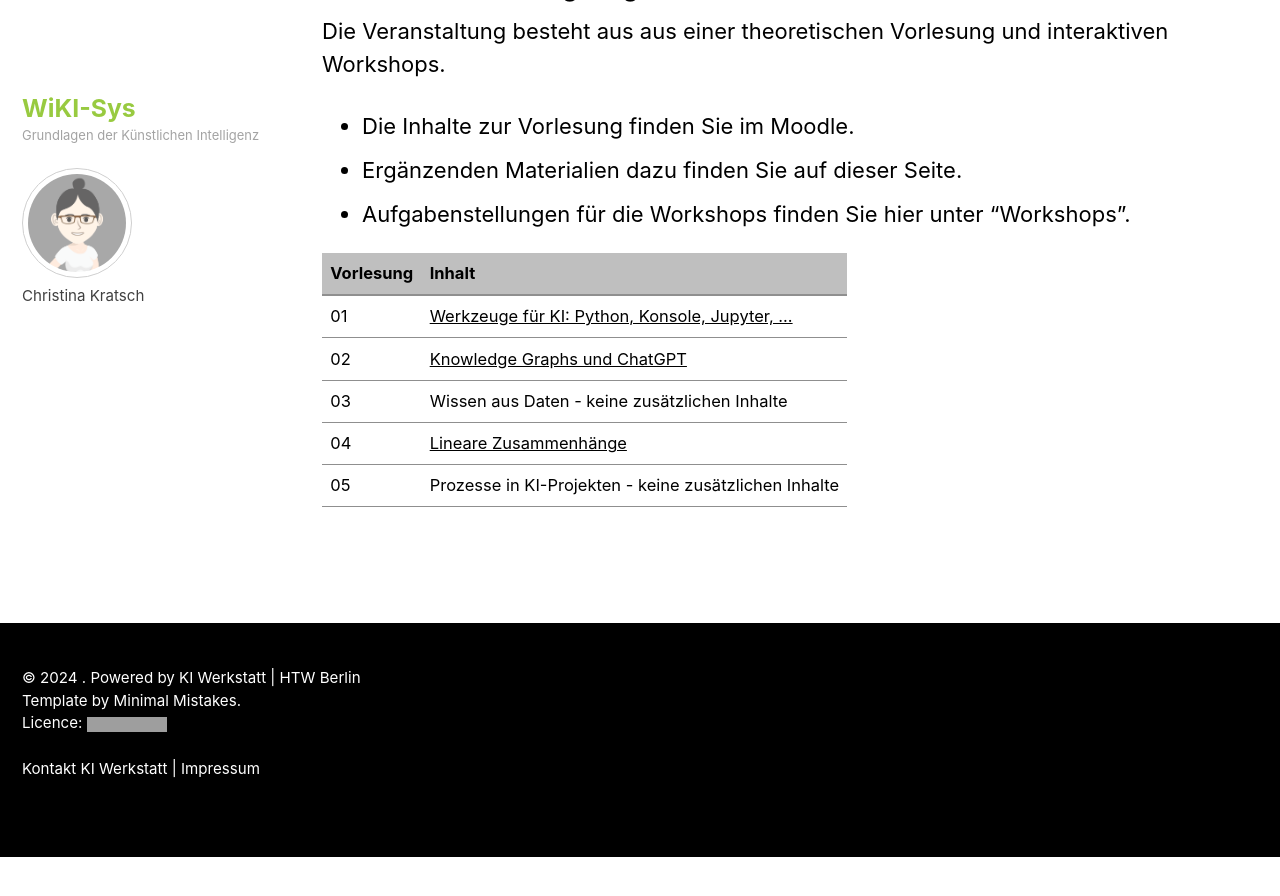
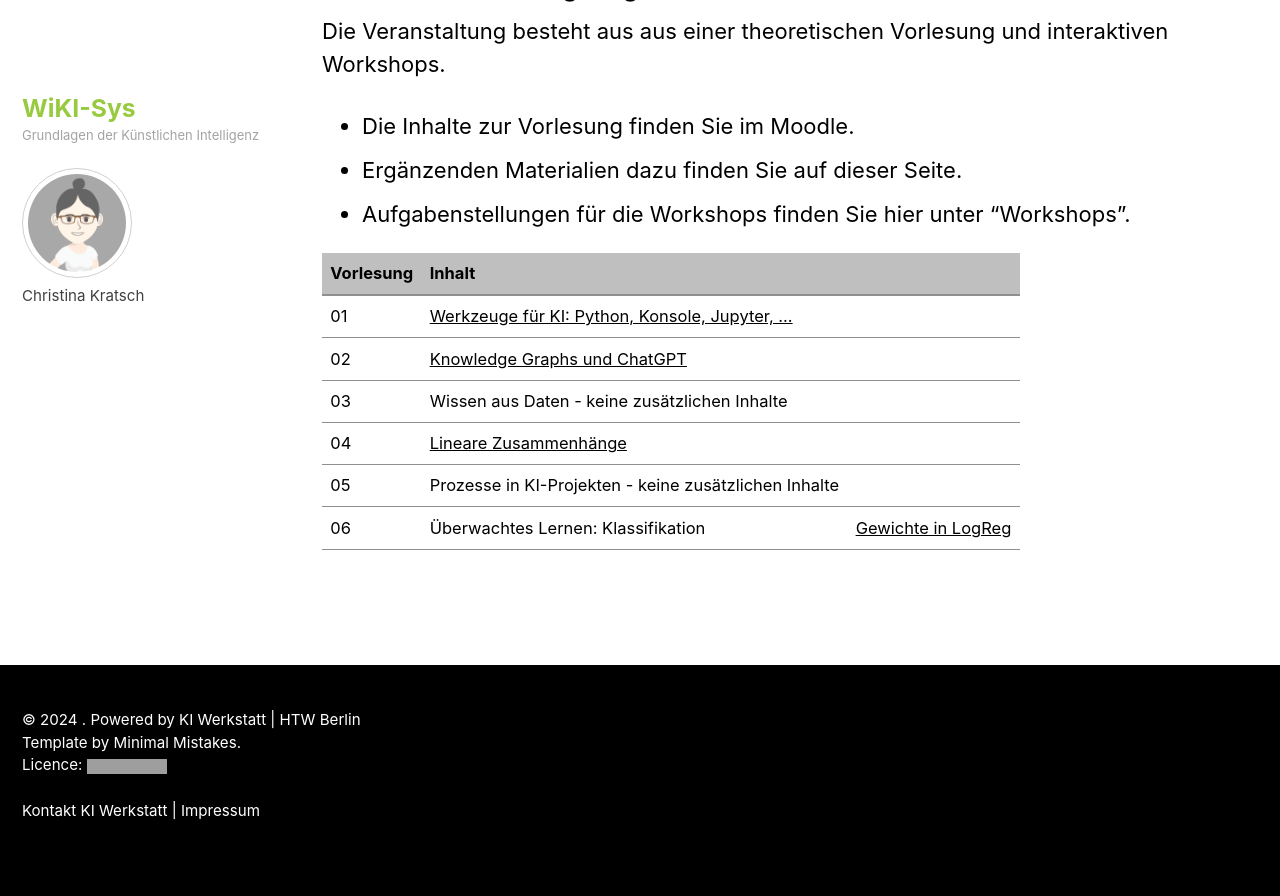
Before and after one commit to chkra/KISys, a Jekyll site: the page built from index.md, in a window 1280 px wide and 900 px high, scrolled down 719 px. Shown: the top 896 px of the window. Built offline with Jekyll 4.4.1, drawn with Linux system fonts in a browser that asks for light colours; cached includes are drawn as plain includes; before the commit the page ends 1576 px from its top, so only the background shows below that; grey boxes are pictures that could not be loaded.

Commit message:
Added ToC and LogReg Example

```diff
--- a/index.md
+++ b/index.md
@@ -38,3 +38,4 @@ Die Veranstaltung besteht aus aus einer theoretischen Vorlesung und interaktiven
 | 03 | Wissen aus Daten - keine zusätzlichen Inhalte |
 | 04 | [Lineare Zusammenhänge](/lectures/04/04.md) |
 | 05 | Prozesse in KI-Projekten - keine zusätzlichen Inhalte |
+| 06 | Überwachtes Lernen: Klassifikation | [Gewichte in LogReg](/lectures/06/LogReg.ipynb)
```
Also changed, not shown: workshops/ws-toc.md (+2 -0 lines), 1 other file.
